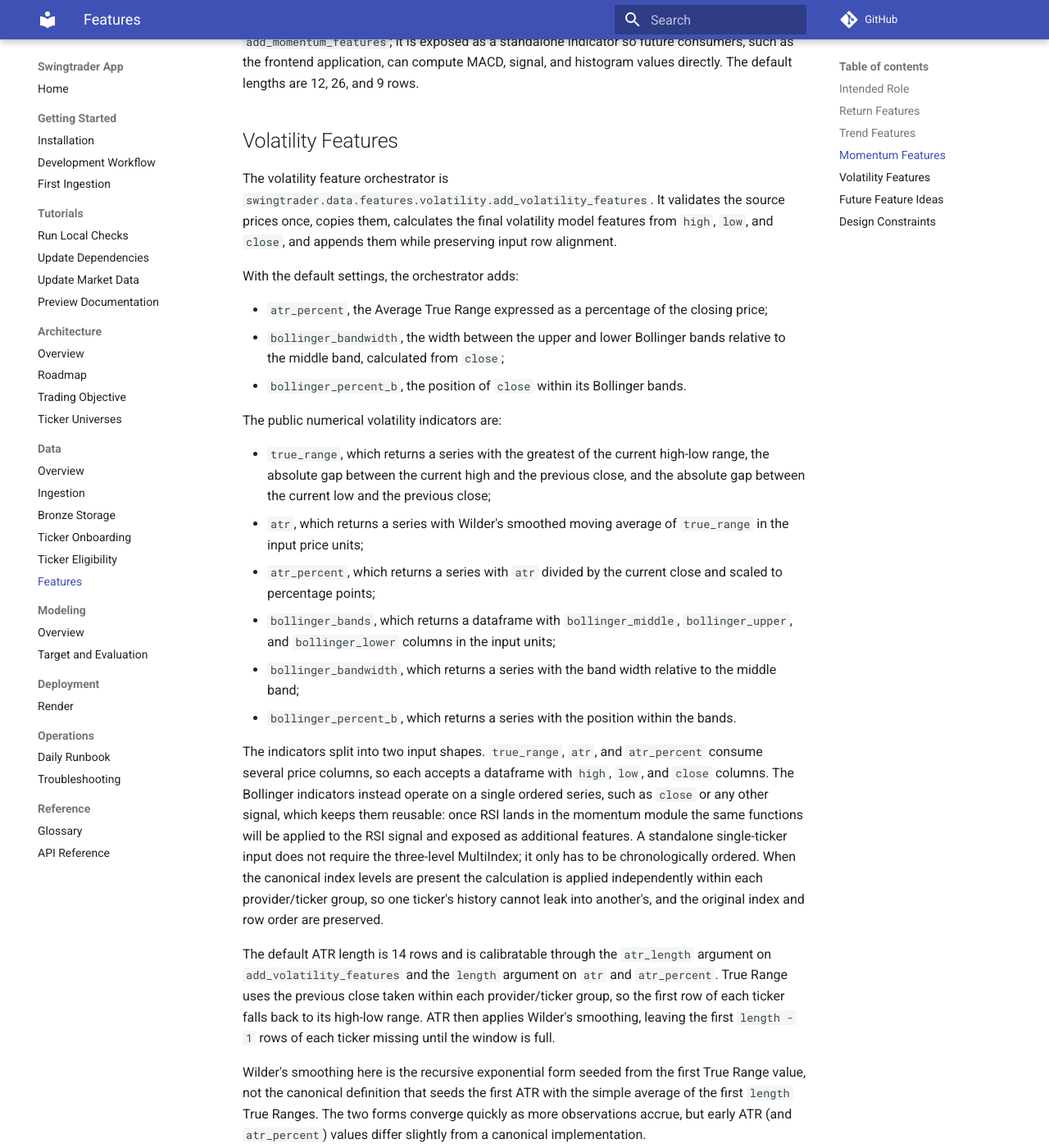
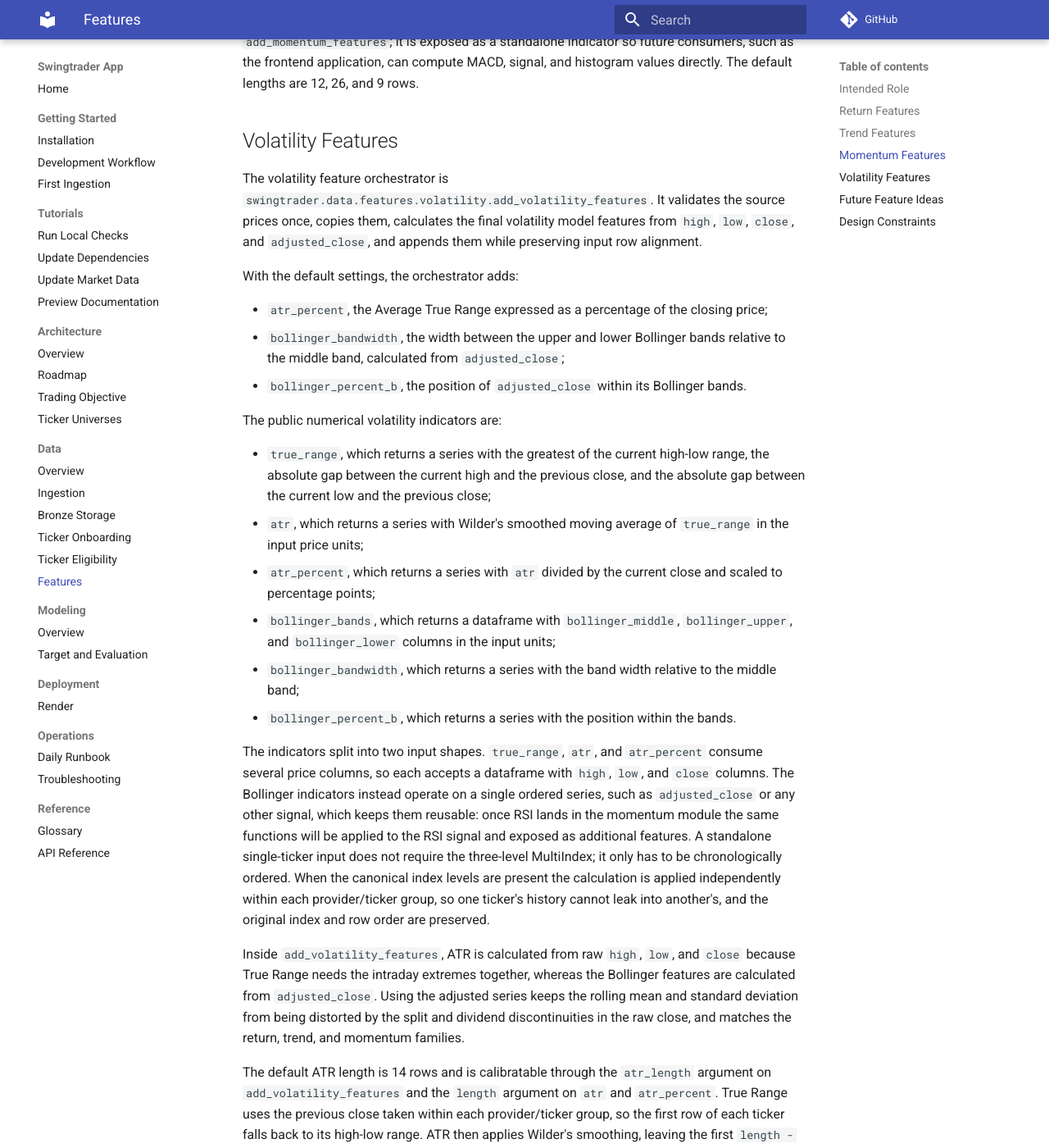
Before and after one commit to Frallmeister/swingtrader-app, an MkDocs documentation site: the page built from docs/data/features.md, in a window 1280 px wide and 1400 px high, scrolled down 3470 px. Shown: the whole window at 82% size. Built offline with MkDocs 1.6.1 and Material for MkDocs 9.7.7, drawn with Linux system fonts in a browser that asks for light colours; comment, search, counter and statistics services are not loaded.

Commit message:
Use adjusted_close instead of in bollinger bands features

```diff
--- a/docs/data/features.md
+++ b/docs/data/features.md
@@ -81,13 +81,13 @@ PPO and PPO percentile validate their local parameters. A standalone single-tick
 
 ## Volatility Features
 
-The volatility feature orchestrator is `swingtrader.data.features.volatility.add_volatility_features`. It validates the source prices once, copies them, calculates the final volatility model features from `high`, `low`, and `close`, and appends them while preserving input row alignment.
+The volatility feature orchestrator is `swingtrader.data.features.volatility.add_volatility_features`. It validates the source prices once, copies them, calculates the final volatility model features from `high`, `low`, `close`, and `adjusted_close`, and appends them while preserving input row alignment.
 
 With the default settings, the orchestrator adds:
 
 - `atr_percent`, the Average True Range expressed as a percentage of the closing price;
-- `bollinger_bandwidth`, the width between the upper and lower Bollinger bands relative to the middle band, calculated from `close`;
-- `bollinger_percent_b`, the position of `close` within its Bollinger bands.
+- `bollinger_bandwidth`, the width between the upper and lower Bollinger bands relative to the middle band, calculated from `adjusted_close`;
+- `bollinger_percent_b`, the position of `adjusted_close` within its Bollinger bands.
 
 The public numerical volatility indicators are:
 
@@ -98,7 +98,9 @@ The public numerical volatility indicators are:
 - `bollinger_bandwidth`, which returns a series with the band width relative to the middle band;
 - `bollinger_percent_b`, which returns a series with the position within the bands.
 
-The indicators split into two input shapes. `true_range`, `atr`, and `atr_percent` consume several price columns, so each accepts a dataframe with `high`, `low`, and `close` columns. The Bollinger indicators instead operate on a single ordered series, such as `close` or any other signal, which keeps them reusable: once RSI lands in the momentum module the same functions will be applied to the RSI signal and exposed as additional features. A standalone single-ticker input does not require the three-level MultiIndex; it only has to be chronologically ordered. When the canonical index levels are present the calculation is applied independently within each provider/ticker group, so one ticker's history cannot leak into another's, and the original index and row order are preserved.
+The indicators split into two input shapes. `true_range`, `atr`, and `atr_percent` consume several price columns, so each accepts a dataframe with `high`, `low`, and `close` columns. The Bollinger indicators instead operate on a single ordered series, such as `adjusted_close` or any other signal, which keeps them reusable: once RSI lands in the momentum module the same functions will be applied to the RSI signal and exposed as additional features. A standalone single-ticker input does not require the three-level MultiIndex; it only has to be chronologically ordered. When the canonical index levels are present the calculation is applied independently within each provider/ticker group, so one ticker's history cannot leak into another's, and the original index and row order are preserved.
+
+Inside `add_volatility_features`, ATR is calculated from raw `high`, `low`, and `close` because True Range needs the intraday extremes together, whereas the Bollinger features are calculated from `adjusted_close`. Using the adjusted series keeps the rolling mean and standard deviation from being distorted by the split and dividend discontinuities in the raw close, and matches the return, trend, and momentum families.
 
 The default ATR length is 14 rows and is calibratable through the `atr_length` argument on `add_volatility_features` and the `length` argument on `atr` and `atr_percent`. True Range uses the previous close taken within each provider/ticker group, so the first row of each ticker falls back to its high-low range. ATR then applies Wilder's smoothing, leaving the first `length - 1` rows of each ticker missing until the window is full.
 
```
Also changed, not shown: 2 other files.
